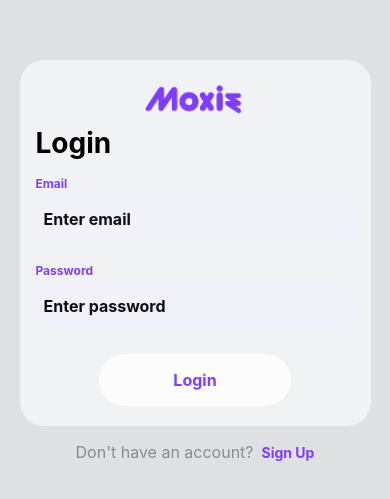
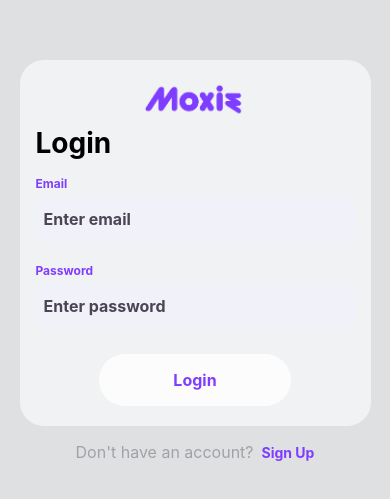
Before and after one commit to ChrisJoshRoberts/expense-tracker, a React Native app: screen /Login in a window 390 px wide. Shown: the part 161-660 px from the top of the page. Built offline with nearby package versions, Linux system fonts and the light colour scheme.

Commit message:
adding colors

```diff
--- a/constants/Colors.js
+++ b/constants/Colors.js
@@ -4,12 +4,12 @@ export const colors = {
   primaryPurple3: '#EEE5FF',
   offWhite: '#F1F1FA',
   offWhite2: '#E3E5E5',
-  error: '#FD3C4A',
+  error: '#ff3925',
   success: '#00A86B',
   grey: '#C6C6C6',
   lightGrey: '#FCFCFC',
-  darkGrey: '#91919F',
-  baseDark: '#0D0E0F',
+  darkGrey: '#b0a8b9',
+  baseDark: '#4b4453',
   yellow: '#FCAC12',
   blue: '#0077FF',
   blue2: '#BDDCFF',
--- a/screens/Auth/SignUpScreen.js
+++ b/screens/Auth/SignUpScreen.js
@@ -1,6 +1,7 @@
 import {
   Image,
   KeyboardAvoidingView,
+  Platform,
   SafeAreaView,
   StyleSheet,
   Text,
```
